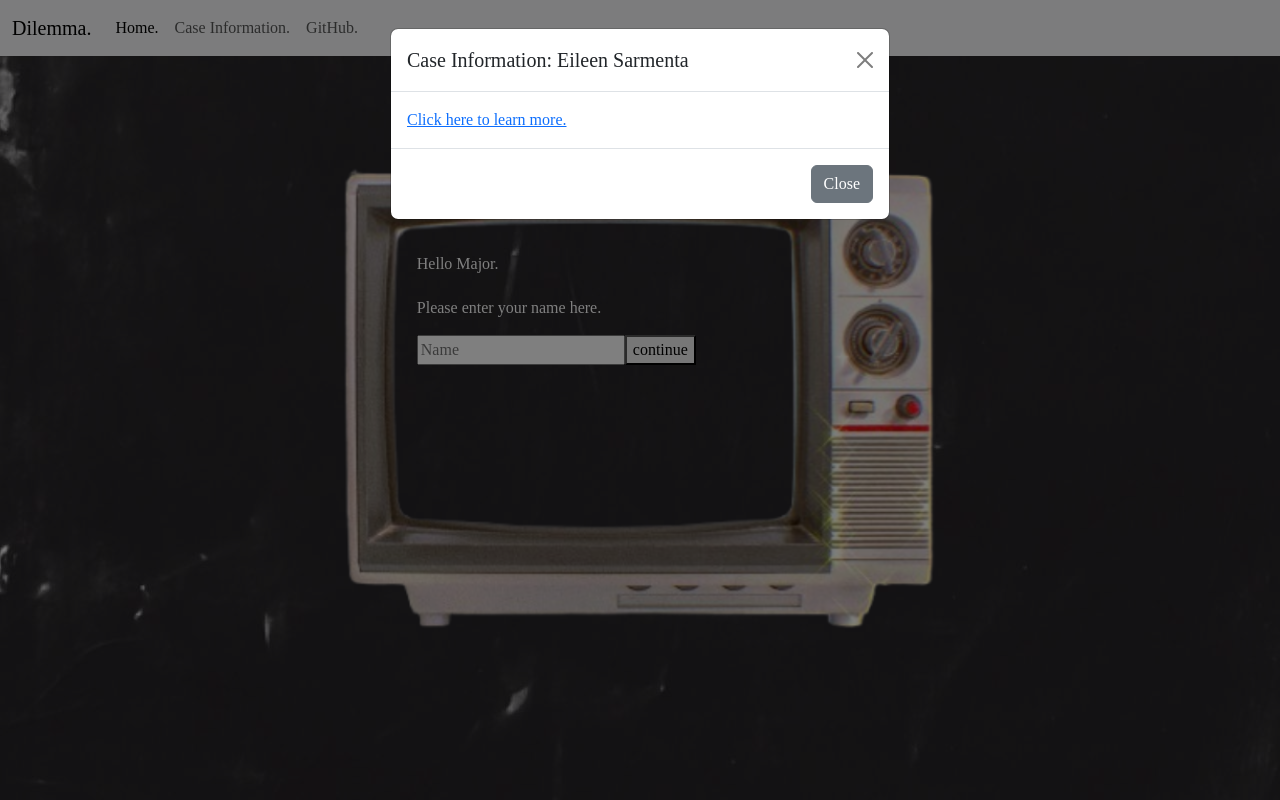
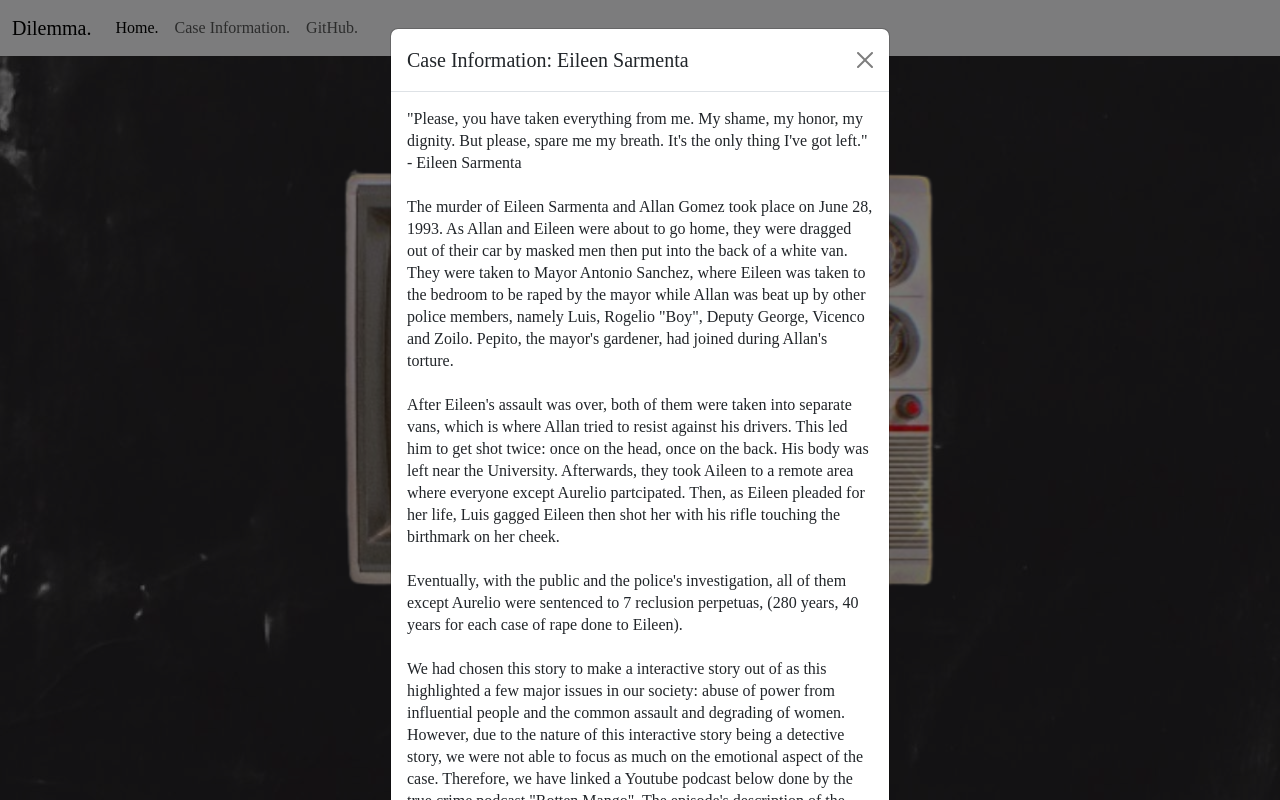
Before and after one commit to shumonkeyy/dilemma, a React (Vite) app: page / in a window 1280 px wide. Both pictures are taken after a click on the link "Case Information.". Built offline with nearby package versions, Linux system fonts and the light colour scheme.

Commit message:
case info added, title changed

```diff
--- a/index.html
+++ b/index.html
@@ -4,7 +4,7 @@
     <meta charset="UTF-8" />
     <link rel="icon" type="image/svg+xml" href="/dilemma_logo.png" />
     <meta name="viewport" content="width=device-width, initial-scale=1.0" />
-    <title>Vite + React</title>
+    <title>Dilemma.</title>
   </head>
   <body>
     <div id="root"></div>
--- a/src/components/Navbar.jsx
+++ b/src/components/Navbar.jsx
@@ -74,6 +74,48 @@ const Navbar = () => {
               ></button>
             </div>
             <div className="modal-body">
+              <p>
+                "Please, you have taken everything from me. My shame, my honor,
+                my dignity. But please, spare me my breath. It's the only thing
+                I've got left." - Eileen Sarmenta
+                <br />
+                <br />
+                The murder of Eileen Sarmenta and Allan Gomez took place on June
+                28, 1993. As Allan and Eileen were about to go home, they were
+                dragged out of their car by masked men then put into the back of
+                a white van. They were taken to Mayor Antonio Sanchez, where
+                Eileen was taken to the bedroom to be raped by the mayor while
+                Allan was beat up by other police members, namely Luis, Rogelio
+                "Boy", Deputy George, Vicenco and Zoilo. Pepito, the mayor's
+                gardener, had joined during Allan's torture.
+                <br />
+                <br />
+                After Eileen's assault was over, both of them were taken into
+                separate vans, which is where Allan tried to resist against his
+                drivers. This led him to get shot twice: once on the head, once
+                on the back. His body was left near the University. Afterwards,
+                they took Aileen to a remote area where everyone except Aurelio
+                partcipated. Then, as Eileen pleaded for her life, Luis gagged
+                Eileen then shot her with his rifle touching the birthmark on
+                her cheek.
+                <br />
+                <br />
+                Eventually, with the public and the police's investigation, all
+                of them except Aurelio were sentenced to 7 reclusion perpetuas,
+                (280 years, 40 years for each case of rape done to Eileen).
+                <br />
+                <br />
+                We had chosen this story to make a interactive story out of as
+                this highlighted a few major issues in our society: abuse of
+                power from influential people and the common assault and
+                degrading of women. However, due to the nature of this
+                interactive story being a detective story, we were not able to
+                focus as much on the emotional aspect of the case. Therefore, we
+                have linked a Youtube podcast below done by the true crime
+                podcast "Rotten Mango". The episode's description of the case,
+                its details, and the emotional aspect is truly phenomenal, and
+                we strongly recommend that you check it out.
+              </p>
               <a href="https://youtu.be/BEwBdeQ4UQk">
                 Click here to learn more.
               </a>
--- a/src/pages/Television.jsx
+++ b/src/pages/Television.jsx
@@ -420,8 +420,10 @@ const Television = () => {
                 in the Philippines. We have done our best to try and replicate
                 the story in a respectful but thought provoking way so you, the
                 major, can have an engaging experience of controlling the fate
-                of a crime case. (P.S. Try not to check the Case Information
-                Modal until you finish in order to not spoil the events.)
+                of a crime case while gaining insights on how those with
+                authority can abuse their power. (P.S. Try not to check the Case
+                Information Modal until you finish in order to not spoil the
+                events.)
                 <br />
                 <br />
                 The result of this case relies on you, Major.
```
